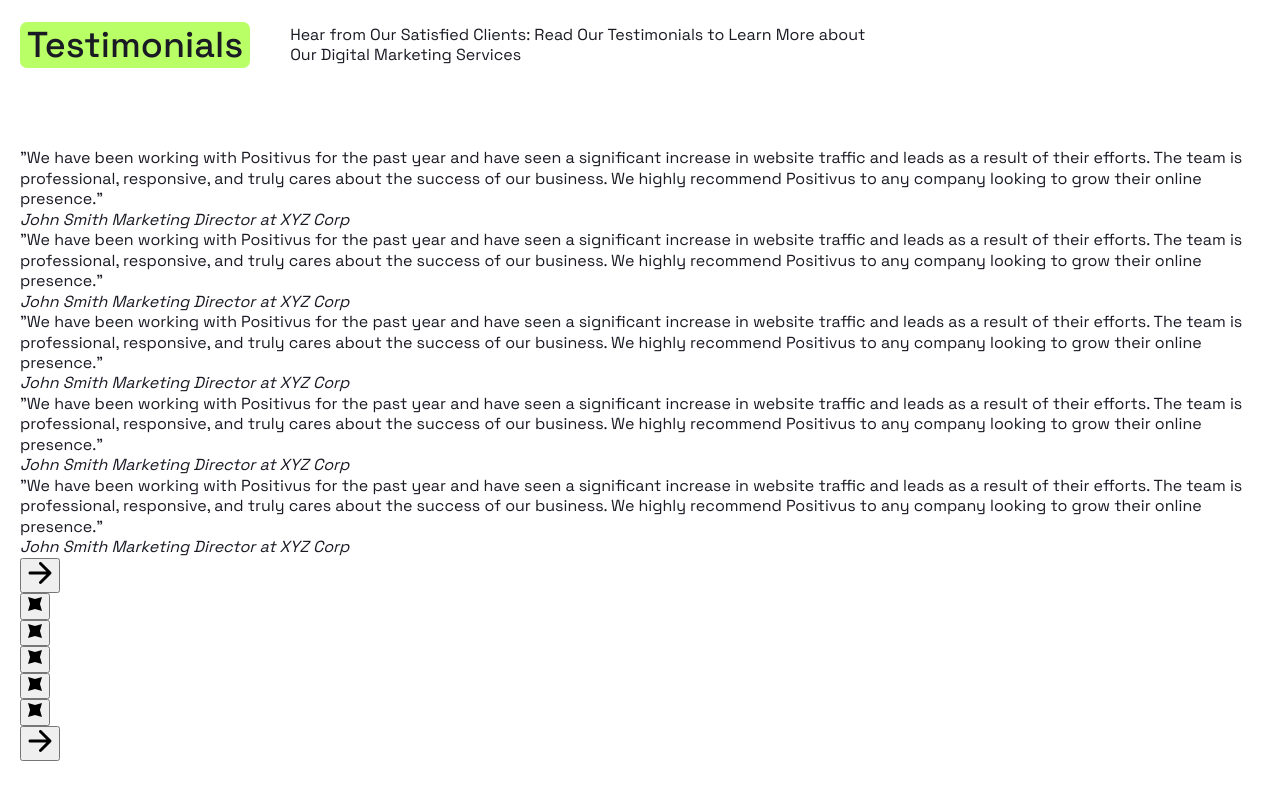
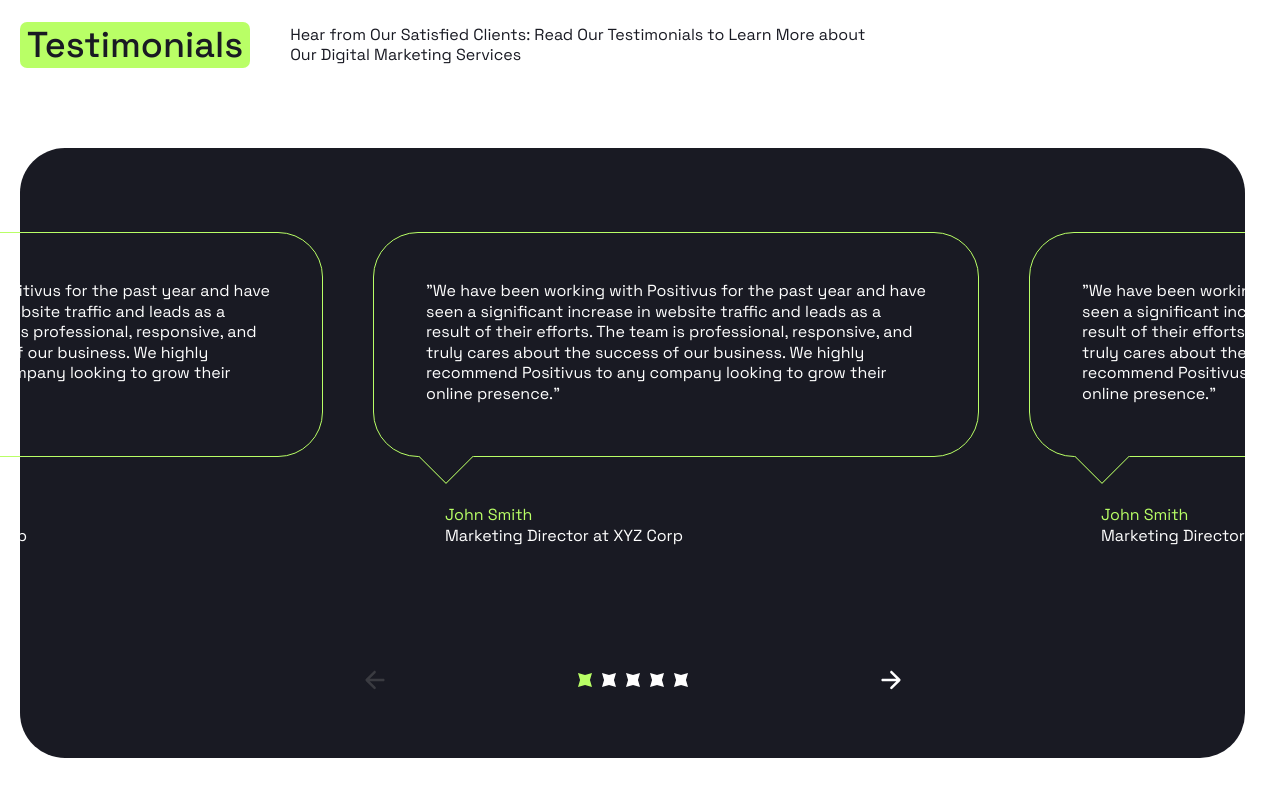
Before and after one commit to serjml/sass-html-positivus, a website: page index.html in a window 1280 px wide. Shown: the part 5604-6404 px from the top of the page. Drawn offline with Linux system fonts and the light colour scheme.

Commit message:
feat: add review section desktop styles

```diff
--- a/index.html
+++ b/index.html
@@ -967,7 +967,7 @@
               </ul>
             </div>
             <div class="reviews__actions">
-              <button class="reviews__arrow-button" type="button">
+              <button class="reviews__arrow-button" type="button" disabled>
                 <span class="visually-hidden">Previous slide</span>
                 <svg
                   width="24"
@@ -977,8 +977,9 @@
                   xmlns="http://www.w3.org/2000/svg"
                 >
                   <path
-                    d="M2 10.5C1.17157 10.5 0.5 11.1716 0.5 12C0.5 12.8284 1.17157 13.5 2 13.5L2 10.5ZM23.0607 13.0607C23.6464 12.4749 23.6464 11.5251 23.0607 10.9393L13.5147 1.3934C12.9289 0.807613 11.9792 0.807613 11.3934 1.3934C10.8076 1.97919 10.8076 2.92893 11.3934 3.51472L19.8787 12L11.3934 20.4853C10.8076 21.0711 10.8076 22.0208 11.3934 22.6066C11.9792 23.1924 12.9289 23.1924 13.5147 22.6066L23.0607 13.0607ZM2 13.5L22 13.5L22 10.5L2 10.5L2 13.5Z"
+                    d="M22 13.5C22.8284 13.5 23.5 12.8284 23.5 12C23.5 11.1716 22.8284 10.5 22 10.5L22 13.5ZM0.939341 10.9393C0.353554 11.5251 0.353554 12.4749 0.93934 13.0607L10.4853 22.6066C11.0711 23.1924 12.0208 23.1924 12.6066 22.6066C13.1924 22.0208 13.1924 21.0711 12.6066 20.4853L4.12132 12L12.6066 3.51472C13.1924 2.92893 13.1924 1.97918 12.6066 1.3934C12.0208 0.807611 11.0711 0.807611 10.4853 1.3934L0.939341 10.9393ZM22 10.5L2 10.5L2 13.5L22 13.5L22 10.5Z"
                     fill="white"
+                    fill-opacity="0.3"
                   />
                 </svg>
               </button>
--- /dev/null
+++ b/styles/blocks/_pagination.scss
@@ -0,0 +1,24 @@
+@use '../helpers/' as *;
+
+.pagination {
+  &__list {
+    display: flex;
+  }
+
+  &__button {
+    @include reset-button;
+    @include flex-center;
+    @include square(24px);
+
+    color: var(--color-light);
+    transition-duration: var(--transition-duration);
+
+    @include hover {
+      color: var(--color-accent);
+    }
+
+    &.is-current {
+      color: var(--color-accent);
+    }
+  }
+}
--- /dev/null
+++ b/styles/blocks/_review-card.scss
@@ -0,0 +1,46 @@
+@use '../helpers/' as *;
+
+.review-card {
+  --reviewCardCornerWidth: 40px;
+  --reviewCardCornerOffsetLeft: 52px;
+
+  display: flex;
+  flex-direction: column;
+  row-gap: 48px;
+
+  &__body {
+    position: relative;
+    padding: 48px var(--reviewCardCornerOffsetLeft) 52px;
+    border: 1px solid var(--color-accent);
+    border-radius: var(--border-radius-large);
+
+    &::after {
+      @include square(var(--reviewCardCornerWidth));
+
+      content: '';
+      position: absolute;
+      top: 100%;
+      left: var(--reviewCardCornerOffsetLeft);
+      border: inherit;
+      background-color: var(--color-dark);
+      rotate: 45deg;
+      clip-path: polygon(100% 0, 0% 100%, 100% 100%);
+      translate: 0 -50%;
+    }
+  }
+
+  &__footer {
+    display: flex;
+    flex-direction: column;
+    padding-left: calc(var(--reviewCardCornerOffsetLeft) + var(--reviewCardCornerWidth) / 2);
+  }
+
+  &__name,
+  &__company {
+    font-style: normal;
+  }
+
+  &__name {
+    color: var(--color-accent);
+  }
+}
--- /dev/null
+++ b/styles/blocks/_reviews.scss
@@ -0,0 +1,59 @@
+@use '../helpers/' as *;
+
+.reviews {
+  display: flex;
+  flex-direction: column;
+  row-gap: 110px;
+  padding-top: 84px;
+  padding-bottom: 54px;
+  color: var(--color-light);
+  background-color: var(--color-dark);
+  border-radius: var(--border-radius-large);
+
+  &__slider {
+    --reviewsSliderSlideWidth: 606px;
+
+    &-list {
+      display: flex;
+      column-gap: 50px;
+      scroll-snap-type: x mandatory;
+      overflow-x: scroll;
+      margin-left: calc(var(--reviewsSliderSlideWidth) / -2);
+    }
+
+    &-item {
+      min-width: var(--reviewsSliderSlideWidth);
+      scroll-snap-align: start;
+    }
+  }
+
+  &__actions {
+    display: flex;
+    justify-content: space-between;
+    align-items: center;
+    width: 100%;
+    max-width: 564px;
+    margin-inline: auto;
+  }
+
+  &__arrow-button {
+    @include reset-button;
+    @include flex-center;
+    @include square(48px);
+
+    color: var(--color-light);
+
+    @include hover {
+      color: var(--color-accent);
+    }
+
+    &[disabled] {
+      color: var(--color-gray-alt);
+      cursor: not-allowed;
+    }
+
+    svg {
+      @include square(20px);
+    }
+  }
+}
--- a/styles/styles.scss
+++ b/styles/styles.scss
@@ -20,3 +20,6 @@
 @use 'blocks/process';
 @use 'blocks/team';
 @use 'blocks/team-card';
+@use 'blocks/pagination';
+@use 'blocks/reviews';
+@use 'blocks/review-card';
```
Also changed, not shown: styles/styles.css, 1 other file.
